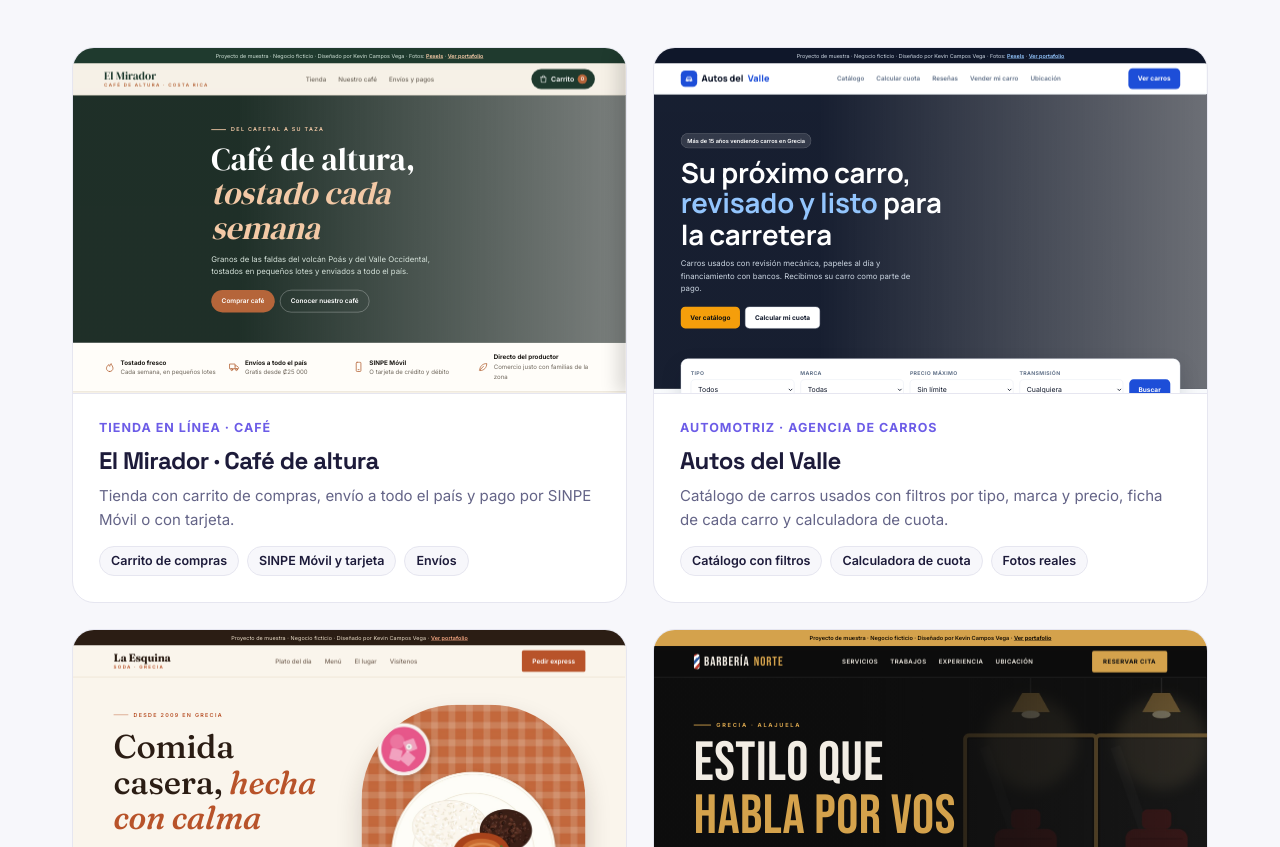
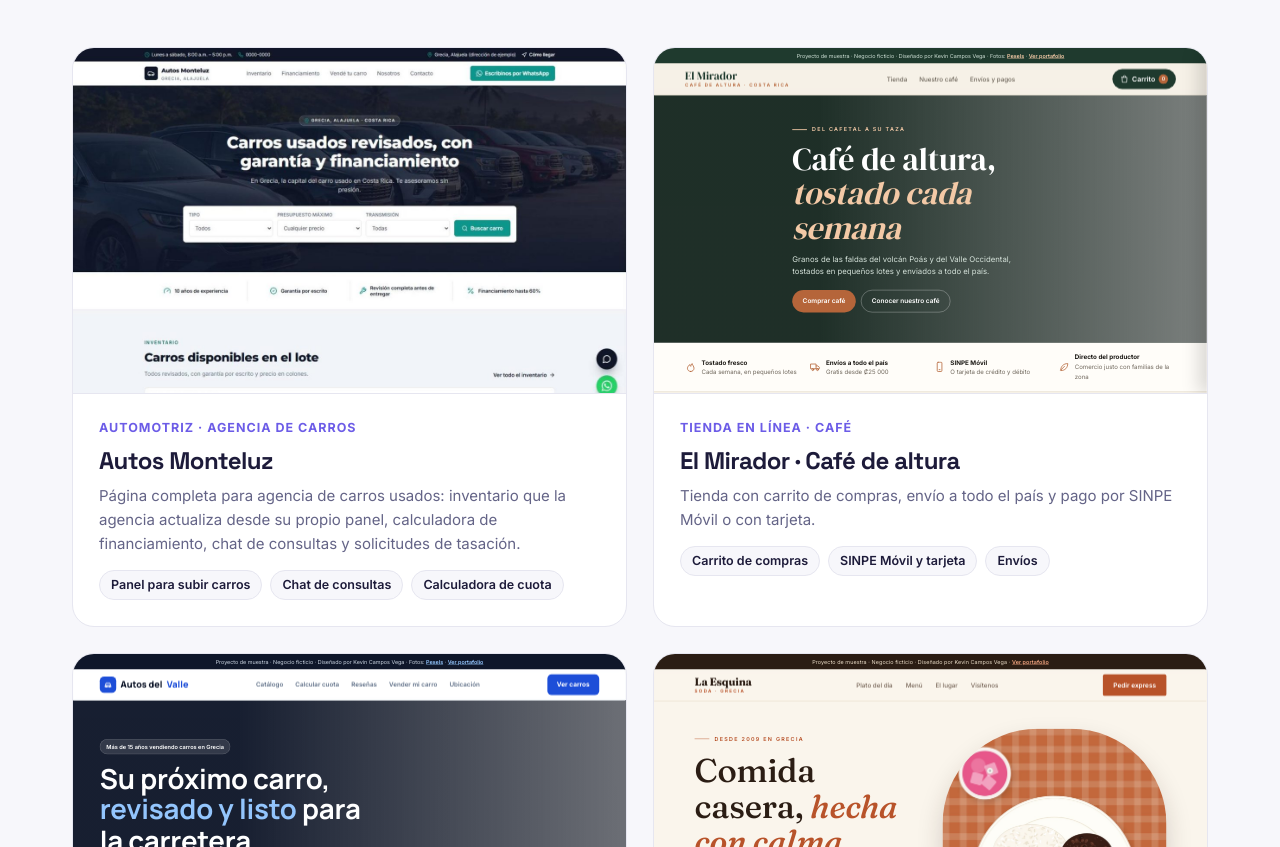
Before and after one commit to kevincamposcr/kevincamposcr.github.io, a plain HTML site: page index.html in a window 1280 px wide. Shown: the part 1181-2028 px from the top of the page. Drawn offline with nearby package versions, Linux system fonts and the light colour scheme.

Commit message:
Agregar Autos Monteluz al portafolio
Tarjeta con captura y enlace a la demo en vivo en Base44.

Co-Authored-By: Claude Opus 5.5 <noreply@anthropic.com>
Claude-Session: https://claude.ai/code/session_019FH6TnEigL7DyGe7gxEDsZ

```diff
--- a/index.html
+++ b/index.html
@@ -78,6 +78,7 @@ section{padding:100px 0}
 .work:hover{transform:translateY(-6px);box-shadow:0 26px 50px rgba(20,18,58,.12)}
 .work .shot{position:relative;aspect-ratio:16/10;overflow:hidden;background:#eee;border-bottom:1px solid var(--line)}
 .work .shot iframe{position:absolute;top:0;left:0;width:1280px;height:800px;border:0;transform-origin:0 0;pointer-events:none}
+.work .shot img{position:absolute;inset:0;width:100%;height:100%;object-fit:cover;object-position:top}
 .work .shot::after{content:"Ver demo en vivo →";position:absolute;inset:0;background:rgba(20,18,58,.65);color:#fff;font-weight:700;display:grid;place-items:center;opacity:0;transition:opacity .3s}
 .work:hover .shot::after{opacity:1}
 .work .body{padding:24px 26px 26px;display:flex;flex-direction:column;gap:10px;flex:1}
@@ -280,6 +281,7 @@ footer .wrap{display:flex;justify-content:space-between;gap:14px;flex-wrap:wrap}
 /* ===== CONFIGURACIÓN ===== */
 const WHATSAPP = "50670323812";   // su número con 506 adelante
 const TRABAJOS = [
+  {url:"https://monteluz-motor-hub.base44.app/",img:"img/autos-monteluz.jpg",tipo:"Automotriz · Agencia de carros",n:"Autos Monteluz",d:"Página completa para agencia de carros usados: inventario que la agencia actualiza desde su propio panel, calculadora de financiamiento, chat de consultas y solicitudes de tasación.",tags:["Panel para subir carros","Chat de consultas","Calculadora de cuota"]},
   {url:"demos/cafe-el-mirador/",tipo:"Tienda en línea · Café",n:"El Mirador · Café de altura",d:"Tienda con carrito de compras, envío a todo el país y pago por SINPE Móvil o con tarjeta.",tags:["Carrito de compras","SINPE Móvil y tarjeta","Envíos"]},
   {url:"demos/autos-del-valle/",tipo:"Automotriz · Agencia de carros",n:"Autos del Valle",d:"Catálogo de carros usados con filtros por tipo, marca y precio, ficha de cada carro y calculadora de cuota.",tags:["Catálogo con filtros","Calculadora de cuota","Fotos reales"]},
   {url:"demos/soda-la-esquina/",tipo:"Restaurante · Soda",n:"Soda La Esquina",d:"Menú con pedidos express: el cliente arma su orden y le llega lista por WhatsApp.",tags:["Pedidos por WhatsApp","Plato del día automático","Menú por categorías"]},
@@ -301,8 +303,10 @@ const wa = m => `https://wa.me/${WHATSAPP}?text=${encodeURIComponent(m)}`;
 document.querySelectorAll("[data-wa]").forEach(a=>{a.href=wa(a.dataset.wa);a.target="_blank";a.rel="noopener"});
 
 document.getElementById("works").innerHTML = TRABAJOS.map(t=>`
-  <a class="work rv" href="${t.url}index.html" target="_blank" rel="noopener">
-    <div class="shot"><iframe src="${t.url}index.html" tabindex="-1" title="Vista previa de ${t.n}"></iframe></div>
+  <a class="work rv" href="${t.img ? t.url : t.url+"index.html"}" target="_blank" rel="noopener">
+    <div class="shot">${t.img
+      ? `<img src="${t.img}" alt="Vista previa de ${t.n}" loading="lazy">`
+      : `<iframe src="${t.url}index.html" tabindex="-1" title="Vista previa de ${t.n}"></iframe>`}</div>
     <div class="body"><span class="type">${t.tipo}</span><h3>${t.n}</h3><p>${t.d}</p><div class="tags">${t.tags.map(x=>`<span>${x}</span>`).join("")}</div></div>
   </a>`).join("");
 
@@ -313,7 +317,7 @@ fl.onclick=e=>{const b=e.target.closest("button");if(!b)return;const q=b.parentE
 /* Escala las vistas previas para que quepan en su recuadro */
 function fit(){
   document.querySelectorAll(".work .shot, .browser .view").forEach(box=>{
-    const ifr=box.querySelector("iframe"); const s=box.clientWidth/1280;
+    const ifr=box.querySelector("iframe"); if(!ifr) return; const s=box.clientWidth/1280;
     ifr.style.transform=`scale(${s})`;
     if(box.classList.contains("view")) box.style.height=(box.clientWidth*0.62)+"px";
   });
```
Also changed, not shown: img/autos-monteluz.jpg (added).
